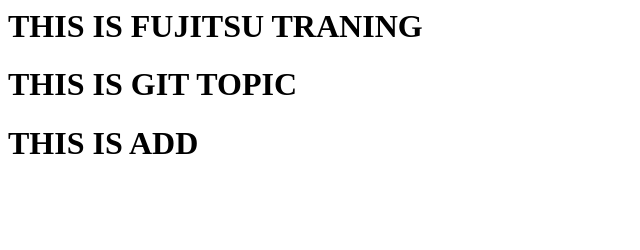
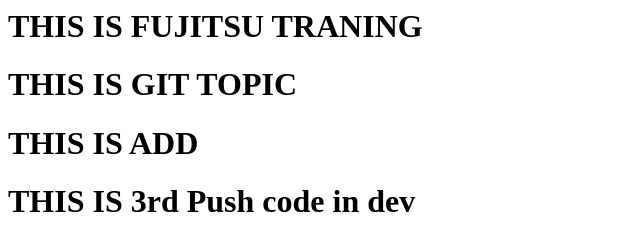
Before and after one commit to karmakartse/athang-kartse1, a plain HTML site: page index.html in a window 1280 px wide. Shown: the whole page, without its empty margins (0-640 px from the left). Drawn offline with Linux system fonts and the light colour scheme.

Commit message:
dev 3rd commit

```diff
--- a/index.html
+++ b/index.html
@@ -1,3 +1,4 @@
 <h1>THIS IS FUJITSU TRANING</h1>
 <h1>THIS IS GIT TOPIC</h1>
 <h1>THIS IS ADD</h1>
+<h1>THIS IS 3rd Push code in dev</h1>
```
